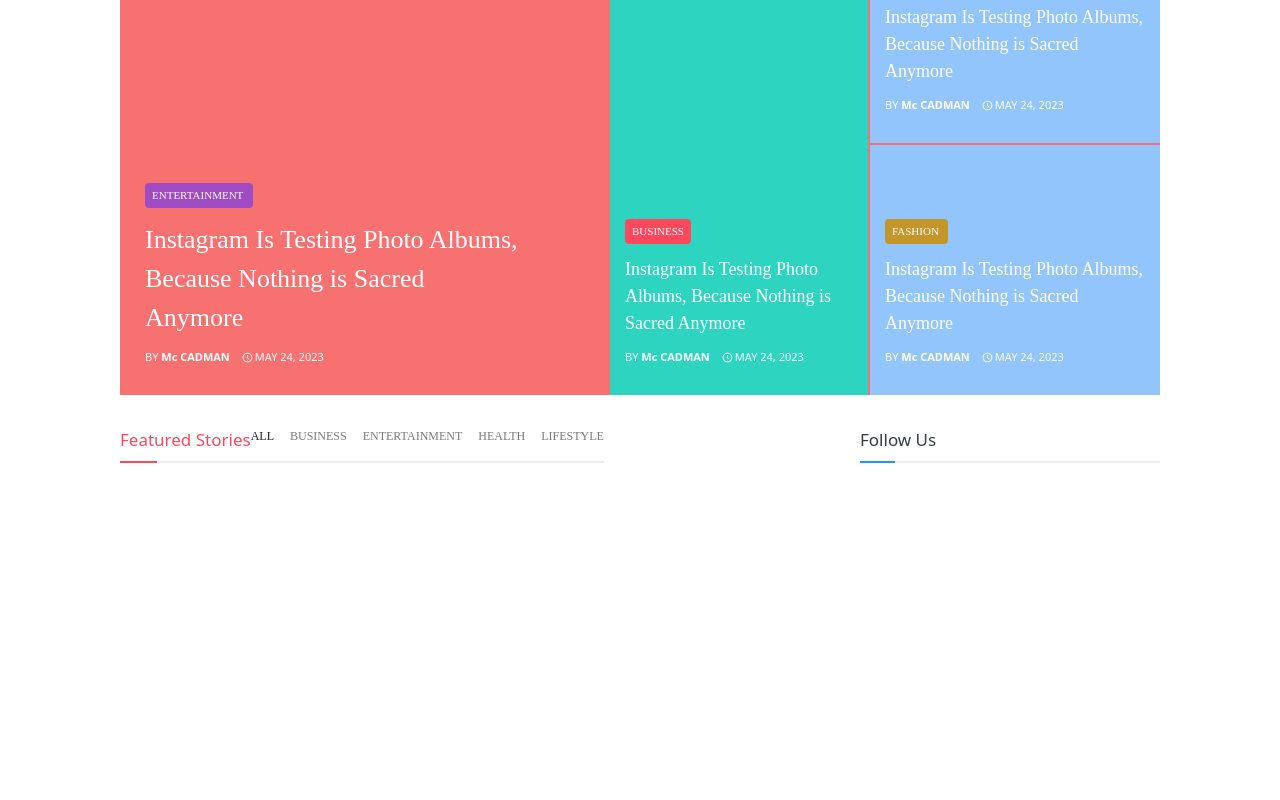
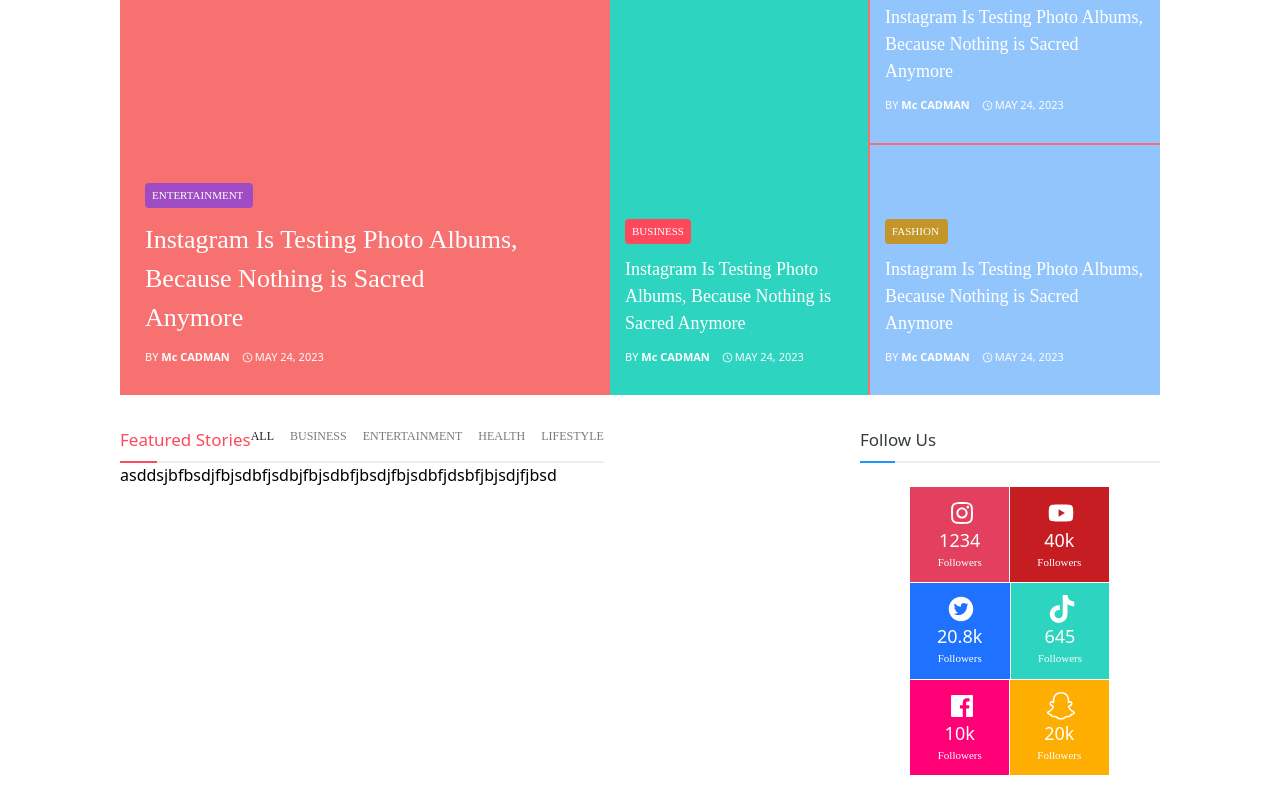
Before and after one commit to symplice-nunu/mwe, a React (Create React App) app: page / in a window 1280 px wide. Shown: the part 505-1305 px from the top of the page. Before the commit the page ends 968 px from the top, so only its background shows below. Built offline with nearby package versions, Linux system fonts and the light colour scheme.

Commit message:
feat: creating Top News data section

```diff
--- a/src/Components/Data/FollowUpData.js
+++ b/src/Components/Data/FollowUpData.js
@@ -3,30 +3,42 @@
 import { AiFillTwitterCircle } from 'react-icons/ai'
 import { FaTiktok } from 'react-icons/fa'
 import { AiFillFacebook } from 'react-icons/ai'
+import { BsSnapchat } from 'react-icons/bs'
 export const FollowUpData = [
     {
+        Social: 'instagram',
         FollowLogo: <AiOutlineInstagram />,
-        Subscribed: '',
-        FollowType: '',
+        Subscribed: '1234',
+        FollowType: 'Followers',
     },
     {
+        Social: 'you',
         FollowLogo: <AiFillYoutube />,
-        Subscribed: '',
-        FollowType: '',
+        Subscribed: '40k',
+        FollowType: 'Followers',
     },
     {
+        Social: 'twit',
         FollowLogo: <AiFillTwitterCircle />,
-        Subscribed: '',
-        FollowType: '',
+        Subscribed: '20.8k',
+        FollowType: 'Followers',
     },
     {
+        Social: 'tik',
         FollowLogo: <FaTiktok />,
-        Subscribed: '',
-        FollowType: '',
+        Subscribed: '645',
+        FollowType: 'Followers',
     },
     {
+        Social: 'face',
         FollowLogo: <AiFillFacebook />,
-        Subscribed: '',
-        FollowType: '',
+        Subscribed: '10k',
+        FollowType: 'Followers',
+    },
+    {
+        Social: 'snap',
+        FollowLogo: <BsSnapchat />,
+        Subscribed: '20k',
+        FollowType: 'Followers',
     }
 ]
--- /dev/null
+++ b/src/Components/Data/TopNewsData.js
@@ -0,0 +1,43 @@
+export const TopNewsData = [
+    {
+        Level: 'Top',
+        Title: 'BUSINESS',
+        Headlines: 'Google, Facebook Extend Work From Home Policies Until 2021',
+        Author: 'MC CADMAN',
+        Time: 'MAY 18, 2023',
+        Photo: 'https://jnews.io/bloomnews/wp-content/uploads/sites/75/2020/01/19-750x375.jpg',
+        Content: 'Strech lining hemline above knee burgundy glossy silk complete hid zip little catches rayon. Tunic weaved strech calfskin spaghetti straps...',
+    },
+    {
+        Level: 'Mid',
+        Title: '',
+        Headlines: 'These Foods to Absolutely Avoid If You Want Clear, Glowing Skin',
+        Author: '',
+        Time: 'MAY 26, 2020',
+        Photo: 'https://jnews.io/bloomnews/wp-content/uploads/sites/75/2020/02/37-750x375.jpg',
+    },
+    {
+        Level: 'Mid',
+        Title: '',
+        Headlines: 'Will It Be Safe to Travel This Summer? Here’s Your Options',
+        Author: '',
+        Time: 'MAY 18, 2020',
+        Photo: 'https://jnews.io/bloomnews/wp-content/uploads/sites/75/2020/02/07-750x375.jpg',
+    },
+    {
+        Level: 'Mid',
+        Title: '',
+        Headlines: 'Cleaners Vs. Disinfectants: What You Need to Know',
+        Author: '',
+        Time: 'MAY 26, 2020',
+        Photo: 'https://jnews.io/bloomnews/wp-content/uploads/sites/75/2020/01/11-750x375.jpg',
+    },
+    {
+        Level: 'Mid',
+        Title: '',
+        Headlines: 'Fashion Stories From Around The Web You Might Have Missed',
+        Author: '',
+        Time: 'MAY 26, 2020',
+        Photo: 'https://jnews.io/bloomnews/wp-content/uploads/sites/75/2020/02/08-750x375.jpg',
+    }
+]
--- a/src/Components/FeaturedStoriesNavbar.js
+++ b/src/Components/FeaturedStoriesNavbar.js
@@ -22,6 +22,7 @@
       <div className='h-[2px] mt-2 bg-[#fe495c] w-10'></div>
       <div className='h-[2px] mt-2 bg-[#eeeeee] w-full'></div>
     </div>
+    <div>asddsjbfbsdjfbjsdbfjsdbjfbjsdbfjbsdjfbjsdbfjdsbfjbjsdjfjbsd</div>
     </div>
   )
 }
--- a/src/Components/FollowUs.js
+++ b/src/Components/FollowUs.js
@@ -1,4 +1,5 @@
 import React from 'react'
+import SocialMedia from './SocialMedia'
 
 export default function FollowUs() {
   return (
@@ -8,6 +9,7 @@
     <div className='h-[2px] mt-2 bg-[#1d96fb] w-10'></div>
     <div className='h-[2px] mt-2 bg-[#eeeeee] w-full'></div>
   </div>
+  <div><SocialMedia /></div>
   </div>
   )
 }
--- /dev/null
+++ b/src/Components/SocialMedia.js
@@ -0,0 +1,20 @@
+import React from 'react'
+import { FollowUpData } from './Data/FollowUpData'
+
+export default function SocialMedia() {
+  return (
+   <div className='flex justify-center flex-wrap my-6'>
+     {
+        FollowUpData.map((item) => {
+            return(
+                <div className={`${item.Social === "instagram" ? "bg-[#e3405f]" : item.Social === "you" ? "bg-[#c61d23]" : item.Social === "snap" ? "bg-[#feae00]"   : item.Social === "tik" ? "bg-teal-400"  : item.Social === "twit" ? "bg-[#1f71ff]" : "bg-[#ff0077]"} text-center mr-[1px] mb-[1px] text-white px-[27.3px] py-3 w`}>
+                    <div className='text-[28px] ml-[10px]'>{item.FollowLogo}</div>
+                    <div className='text-[18px]'>{item.Subscribed}</div>
+                    <div className='text-[11px] font-[Heebo]'>{item.FollowType}</div>
+                </div>
+            )
+        })
+    }
+   </div>
+  )
+}
```
